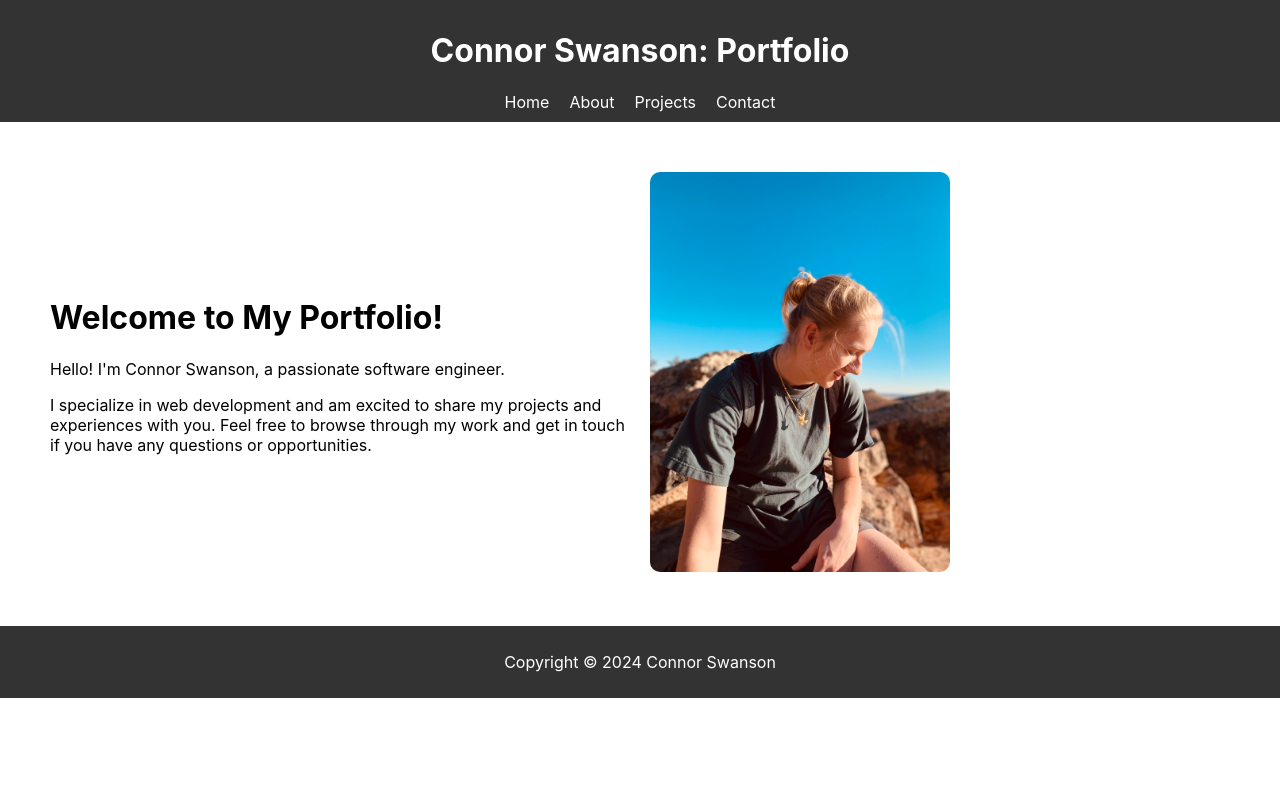
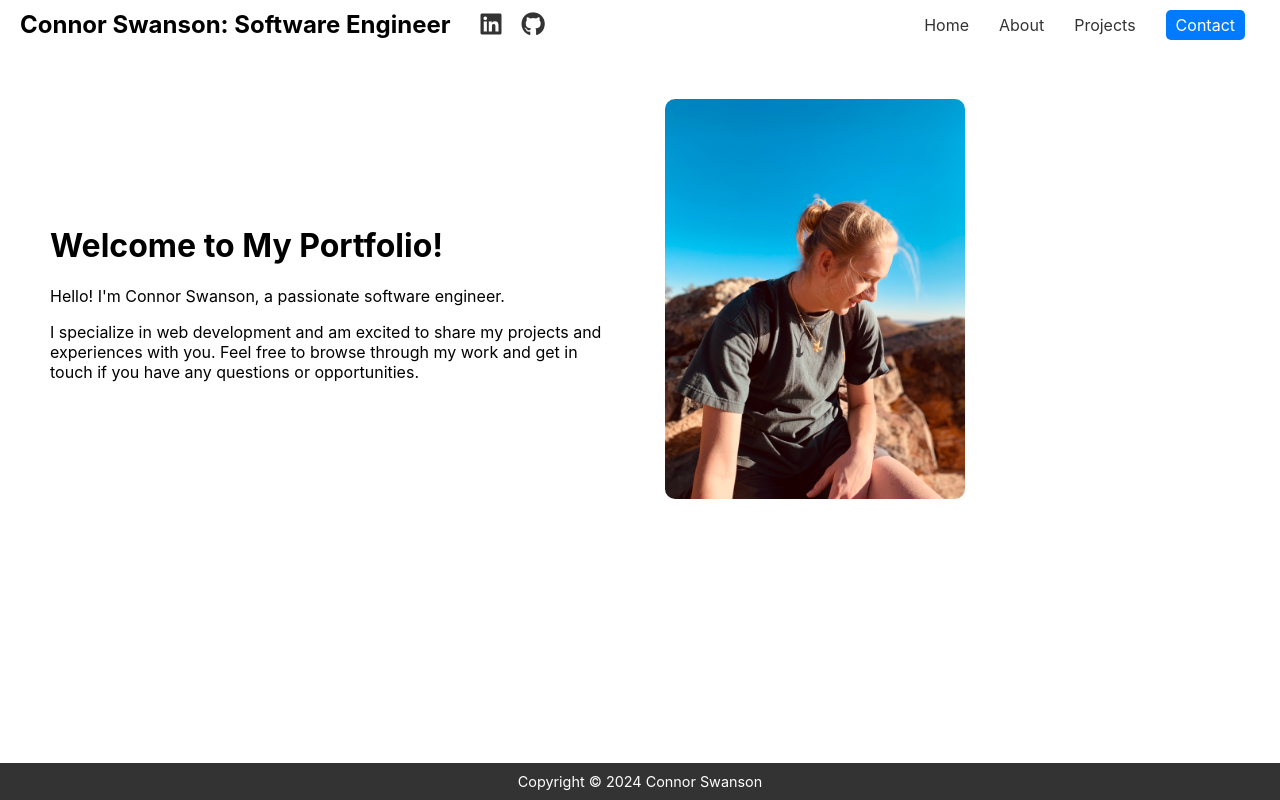
Before and after one commit to connorswanson1/Connor-Swanson-Portfolio, a React (Create React App) app in the folder my-portfolio/: page / in a window 1280 px wide. Built offline with nearby package versions, Linux system fonts and the light colour scheme.

Commit message:
Header and Footer Updates, Link Addition

```diff
--- a/my-portfolio/public/index.html
+++ b/my-portfolio/public/index.html
@@ -24,6 +24,7 @@
       work correctly both with client-side routing and a non-root public URL.
       Learn how to configure a non-root public URL by running `npm run build`.
     -->
+    <link rel="stylesheet" href="https://cdnjs.cloudflare.com/ajax/libs/font-awesome/6.0.0-beta3/css/all.min.css" />
     <title>React App</title>
   </head>
   <body>
--- a/my-portfolio/src/App.js
+++ b/my-portfolio/src/App.js
@@ -13,12 +13,14 @@ function App() {
   return (
     <Router>
       <Header />
+      <div className="content">
         <Routes>
           <Route path="/" element={<Home />} />
           <Route path="/about" element={<About />} />
           <Route path="/projects" element={<Projects />} />
           <Route path="/contact" element={<Contact />} />
         </Routes>
+      </div>
       <Footer />
     </Router>
   );
--- a/my-portfolio/src/components/Footer.js
+++ b/my-portfolio/src/components/Footer.js
@@ -1,8 +1,9 @@
+// Footer.js
 import React from 'react';
 
 function Footer() {
     return (
-        <footer style={{ backgroundColor: '#333', color: 'white', padding: '10px 0', textAlign: 'center' }}>
+        <footer className="footer">
             <p>Copyright © {new Date().getFullYear()} Connor Swanson</p>
         </footer>
     );
--- a/my-portfolio/src/components/Header.js
+++ b/my-portfolio/src/components/Header.js
@@ -1,16 +1,29 @@
+// Header.js
 import React from 'react';
-import { Link } from 'react-router-dom';
+import { NavLink } from 'react-router-dom';
 
 function Header() {
     return (
-        <header style={{ backgroundColor: '#333', color: 'white', padding: '10px 0', textAlign: 'center' }}>
-            <h1>Connor Swanson: Portfolio</h1>
-            <nav>
-                <Link to="/" style={{ margin: '0 10px', color: 'white', textDecoration: 'none' }}>Home</Link>
-                <Link to="/about" style={{ margin: '0 10px', color: 'white', textDecoration: 'none' }}>About</Link>
-                <Link to="/projects" style={{ margin: '0 10px', color: 'white', textDecoration: 'none' }}>Projects</Link>
-                <Link to="/contact" style={{ margin: '0 10px', color: 'white', textDecoration: 'none' }}>Contact</Link>
-            </nav>
+        <header className="nav-bar">
+            <div className="title-and-icons">
+                <h1>Connor Swanson: Software Engineer</h1>
+                <div className="social-links">
+                    {/* LinkedIn Icon */}
+                    <a href="https://www.linkedin.com/in/connorswanson" target="_blank" rel="noopener noreferrer" aria-label="LinkedIn">
+                        <i className="fab fa-linkedin"></i>
+                    </a>
+                    {/* GitHub Icon */}
+                    <a href="https://github.com/connorswanson1" target="_blank" rel="noopener noreferrer" aria-label="GitHub">
+                        <i className="fab fa-github"></i>
+                    </a>
+                </div>
+            </div>
+            <ul className="nav-links">
+                <li><NavLink to="/" exact>Home</NavLink></li>
+                <li><NavLink to="/about">About</NavLink></li>
+                <li><NavLink to="/projects">Projects</NavLink></li>
+                <li><NavLink to="/contact">Contact</NavLink></li>
+            </ul>
         </header>
     );
 }
--- a/my-portfolio/src/index.css
+++ b/my-portfolio/src/index.css
@@ -11,3 +11,162 @@ code {
   font-family: source-code-pro, Menlo, Monaco, Consolas, 'Courier New',
     monospace;
 }
+
+html,
+body {
+  height: 100%;
+  margin: 0;
+}
+
+#root {
+  display: flex;
+  flex-direction: column;
+  min-height: 100vh;
+  /* Use viewport height to ensure full height */
+}
+
+.content {
+  flex: 1;
+}
+
+footer {
+  background-color: #333;
+  color: white;
+  padding: 10px 0;
+  text-align: center;
+}
+
+/* Navigation Bar Styles */
+.nav-bar {
+  display: flex;
+  justify-content: space-between;
+  align-items: center;
+  padding: 10px 20px;
+  /* Adjust padding to make the nav bar slimmer */
+  background-color: #ffffff;
+}
+
+.title-and-icons {
+  display: flex;
+  align-items: center;
+  /* Ensure there's enough space for the margin to take effect */
+  /* No overflow or fixed width that might restrict the margin */
+}
+
+
+.title-and-icons h1 {
+  margin-right: 20px;
+  /* Adjust the space as needed */
+  /* Other styles */
+}
+
+.nav-bar h1 {
+  margin: 0;
+  font-size: 1.5em;
+  /* Adjust the size as needed */
+}
+
+.nav-links {
+  list-style: none;
+  display: flex;
+  margin: 0;
+  padding: 0;
+}
+
+.nav-links li {
+  padding: 0 15px;
+  /* Spacing between links */
+}
+
+.nav-links li a {
+  text-decoration: none;
+  color: #333;
+  /* Or any color that suits your design */
+  transition: color 0.3s ease;
+}
+
+.nav-links li a:hover {
+  color: #000;
+  /* Or any color for hover state */
+}
+
+.nav-links li:last-child a {
+  background-color: #007bff;
+  /* Color for the last item */
+  color: white;
+  padding: 5px 10px;
+  border-radius: 5px;
+}
+
+/* Social Links in Header */
+
+.social-links {
+  display: flex;
+  align-items: center;
+  margin-left: 20px;
+  /* Add some space between the icons and the title */
+}
+
+.social-links a {
+  color: #333;
+  /* Match with your nav link color */
+  margin: 0 10px;
+  /* Adjust the space between icons */
+  transition: color 0.3s ease;
+}
+
+.social-links a i {
+  font-size: 1.5em;
+  /* Adjust the size as needed */
+}
+
+.social-links a:hover {
+  color: #007bff;
+  /* Color for icon hover state */
+}
+
+/* Responsive styles if needed */
+@media (max-width: 768px) {
+  .nav-bar h1 {
+    font-size: 1.2em;
+  }
+
+  .nav-links li {
+    padding: 0 10px;
+  }
+
+  .social-links {
+    display: none;
+    /* Optionally hide icons on smaller screens */
+  }
+}
+
+/* Footer Styles */
+.footer {
+  padding: 10px 20px;
+  /* Adjust padding to your preference */
+  background-color: #333;
+  /* Dark background for the footer */
+  color: white;
+  /* Light text color for contrast */
+  text-align: center;
+  /* Center the text */
+  display: flex;
+  flex-direction: column;
+  align-items: center;
+  justify-content: center;
+}
+
+.footer p {
+  margin: 0;
+  /* Remove default margin */
+  padding: 0;
+  font-size: 0.9em;
+  /* Smaller font size for the footer text */
+}
+
+@media (max-width: 768px) {
+  .footer p {
+    font-size: 0.8em;
+  }
+}
--- a/my-portfolio/src/pages/Home.js
+++ b/my-portfolio/src/pages/Home.js
@@ -4,7 +4,7 @@ import profilePhoto from '../assets/profile.jpg';
 function Home() {
     return (
         <div style={{ display: 'flex', justifyContent: 'center', alignItems: 'center', margin: '50px' }}>
-            <div style={{ flex: 1, paddingRight: '20px' }}>
+            <div style={{ flex: 1, paddingRight: '50px' }}>
                 <h1>Welcome to My Portfolio!</h1>
                 <p>Hello! I'm Connor Swanson, a passionate software engineer.</p>
                 <p>I specialize in web development and am excited to share my projects and
```
Lines whose indentation alone changed are shown as unchanged.
